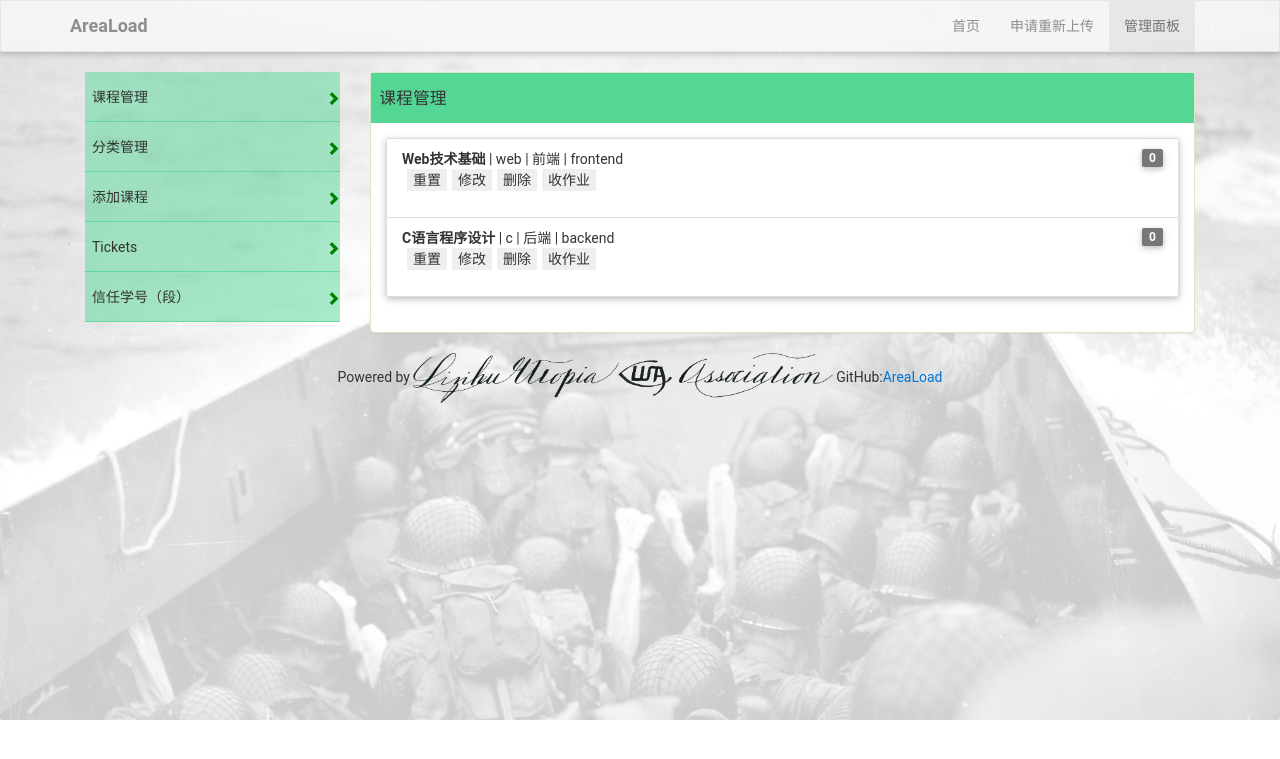
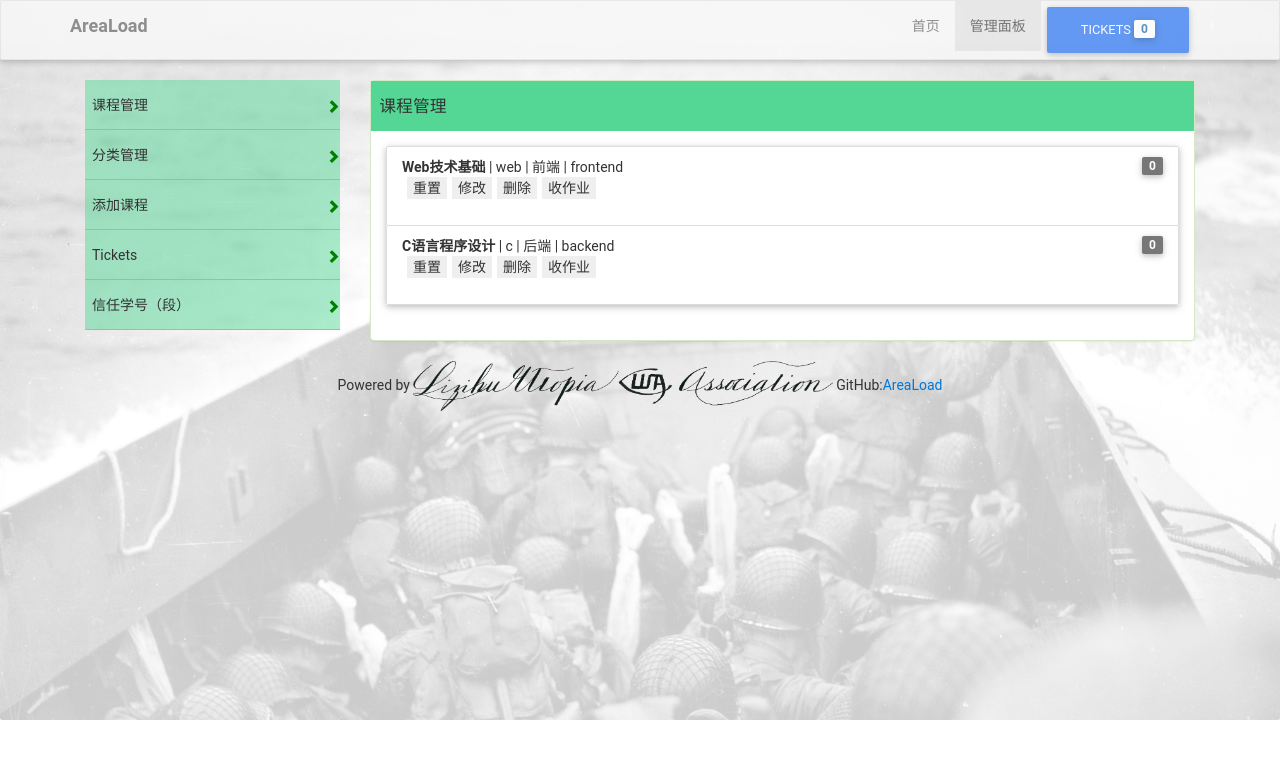
Before and after one commit to LUNAD3v/areaload, a PHP site: page /admin.php in a window 1280 px wide. Shown: the top 759 px of the page. Run offline with PHP 8.4, Linux system fonts and the light colour scheme; the visitor is signed in with stand-in values (Sample User, id 1); data comes from the database, SQL or seed files in the repository; some web fonts are replaced.

Commit message:
Modified nav.php and admin.php

```diff
--- a/admin.php
+++ b/admin.php
@@ -76,11 +76,11 @@ $trustlists = $connect->query("SELECT * FROM trustlist");
     <div class="container">
         <div class="col-md-3">
             <ul class="leftside">
-                <li id="li1">&nbsp&nbsp课程管理<span class="glyphicon glyphicon-chevron-right"></span></li>
-                <li id="li2">&nbsp&nbsp分类管理<span class="glyphicon glyphicon-chevron-right"></span></li>
-                <li id="li3">&nbsp&nbsp添加课程<span class="glyphicon glyphicon-chevron-right"></span></li>
-                <li id="li4">&nbsp&nbspTickets<span class="glyphicon glyphicon-chevron-right"></span></li>
-                <li id="li5">&nbsp&nbsp信任学号（段）<span class="glyphicon glyphicon-chevron-right"></span></li>
+                <li id="coursemanage">&nbsp&nbsp课程管理<span class="glyphicon glyphicon-chevron-right"></span></li>
+                <li id="categorymanage">&nbsp&nbsp分类管理<span class="glyphicon glyphicon-chevron-right"></span></li>
+                <li id="addcourse">&nbsp&nbsp添加课程<span class="glyphicon glyphicon-chevron-right"></span></li>
+                <li id="tickets">&nbsp&nbspTickets<span class="glyphicon glyphicon-chevron-right"></span></li>
+                <li id="trustlist">&nbsp&nbsp信任学号（段）<span class="glyphicon glyphicon-chevron-right"></span></li>
             </ul>
         </div>
         <div class="col-md-9">
@@ -233,35 +233,35 @@ $trustlists = $connect->query("SELECT * FROM trustlist");
 
 <script>
 $(document).ready(function(){
-    $("#li1").click(function(){
+    $("#coursemanage").click(function(){
         $("#first").show(800);
         $("#second").hide(800);
         $("#third").hide(800);
         $("#fourth").hide(800);
         $("#fifth").hide(800);
     });
-    $("#li2").click(function(){
+    $("#categorymanage").click(function(){
         $("#first").hide(800);
         $("#second").show(800);
         $("#third").hide(800);
         $("#fourth").hide(800);
         $("#fifth").hide(800);
      });
-    $("#li3").click(function(){
+    $("#addcourse").click(function(){
         $("#first").hide(800);
         $("#second").hide(800);
         $("#third").show(800);
         $("#fourth").hide(800);
         $("#fifth").hide(800);
     });
-    $("#li4").click(function(){
+    $("#tickets").click(function(){
         $("#first").hide(800);
         $("#second").hide(800);
         $("#third").hide(800);
         $("#fourth").show(800);
         $("#fifth").hide(800);
     });
-    $("#li5").click(function(){
+    $("#trustlist").click(function(){
         $("#first").hide(800);
         $("#second").hide(800);
         $("#third").hide(800);
--- a/partial/nav.php
+++ b/partial/nav.php
@@ -7,8 +7,32 @@
         <div id="navbar" class="navbar-collapse collapse navbar-right">
             <ul class="nav navbar-nav">
               <li <?php if (basename($_SERVER['PHP_SELF']) == 'index.php') echo 'class="active"'?>><a href="./index.php">首页</a></li>
-              <li <?php if (basename($_SERVER['PHP_SELF']) == 'problem.php') echo 'class="active"'?>><a href="./problem.php">申请重新上传</a></li>
-              <li <?php if (basename($_SERVER['PHP_SELF']) == 'admin.php') echo 'class="active"'?>><a href="./admin.php">管理面板</a></li>
+                <?php
+                if (basename($_SERVER['PHP_SELF']) != 'admin.php' && basename($_SERVER['PHP_SELF']) == 'problem.php')
+                {
+                    echo "<li class=\"active\"><a href=\"./problem.php\">申请重新上传</a></li>";
+                }
+                elseif (basename($_SERVER['PHP_SELF']) == 'admin.php')
+                {
+                    $connect = new PDO('sqlite:./db/db.sqlite');
+                    $counts = $connect->query("SELECT COUNT(*) FROM problem;");
+                    $count = $counts->fetchColumn();
+                    if($count == 0)
+                    echo "<button id=\"tickets\" type=\"button\" class=\"btn btn-primary\">Tickets <span class=\"badge\">" . $count . "</span></button>";
+                    else
+                    {
+                    echo "<button id=\"tickets\" type=\"button\" class=\"btn btn-danger\">Tickets <span class=\"badge\">" . $count . "</span></button>";
+                    }
+                }
+                elseif (basename($_SERVER['PHP_SELF']) == 'request.php')
+                {
+                    //Display Nothing
+                }
+                else
+                    echo "<li><a href=\"./problem.php\">申请重新上传</a></li>";
+
+              ?>
+              <li <?php if (basename($_SERVER['PHP_SELF']) == 'admin.php' && basename($_SERVER['PHP_SELF']) != 'request.php') echo 'class="active"'?>><a href="./admin.php">管理面板</a></li>
             </ul>
         </div>
         <!--/.nav-collapse -->
--- a/request.php
+++ b/request.php
@@ -66,7 +66,7 @@ if($usercaptcha != $true)
 
   <body>
 <img src="./img/problem.jpg" style="position: fixed;width: 100%; opacity: 0.6; z-index: -100" alt="">
-<?php include('nav.php') ?>
+<?php include('./partial/nav.php') ?>
 
       <div class="container">
 
@@ -79,7 +79,7 @@ if($usercaptcha != $true)
         </div>
           </div>
         </div>
-        <?php include('footer.php') ?>
+        <?php include('./partial/footer.php') ?>
       <!-- SCRIPTS -->
 
       <!-- JQuery -->
```
